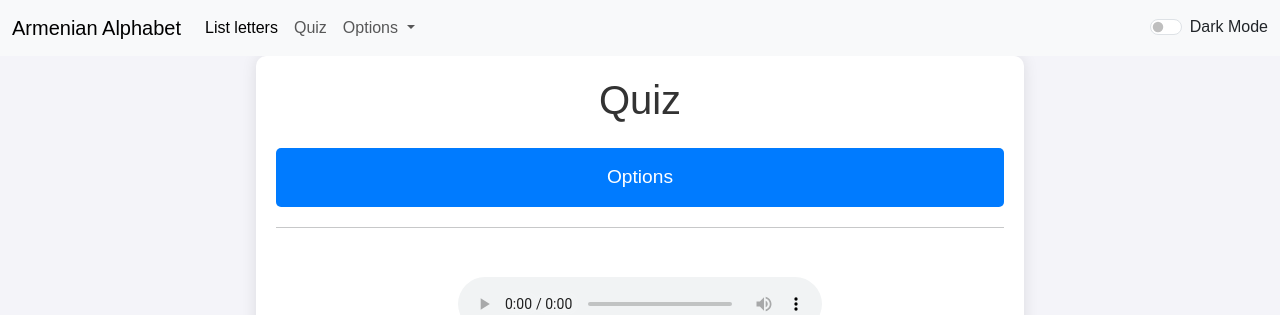
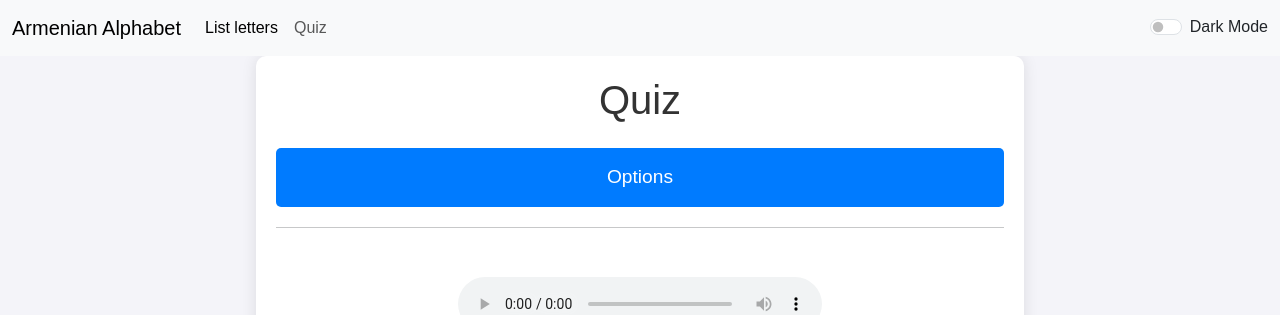
Before and after one commit to Reathe/armenian-quizz, a Flask app: page /quiz in a window 1280 px wide. Shown: the top 315 px of the page. Run offline with Flask 3, Linux system fonts and the light colour scheme.

Commit message:
remove useless nav dropdown

```diff
--- a/src/templates/base.html
+++ b/src/templates/base.html
@@ -28,15 +28,6 @@
                 </li>
                 <li class="nav-item">
                     <a class="nav-link" href="#">Quiz</a>
-                </li>
-                <li class="nav-item dropdown">
-                    <a class="nav-link dropdown-toggle" href="#" role="button" data-bs-toggle="dropdown"
-                       aria-expanded="false">
-                        Options
-                    </a>
-                    <ul class="dropdown-menu">
-                        <li>Select Answer Category:</li>
-                    </ul>
                 </li>
             </ul>
             <!-- Bootstrap 5 switch -->
```
